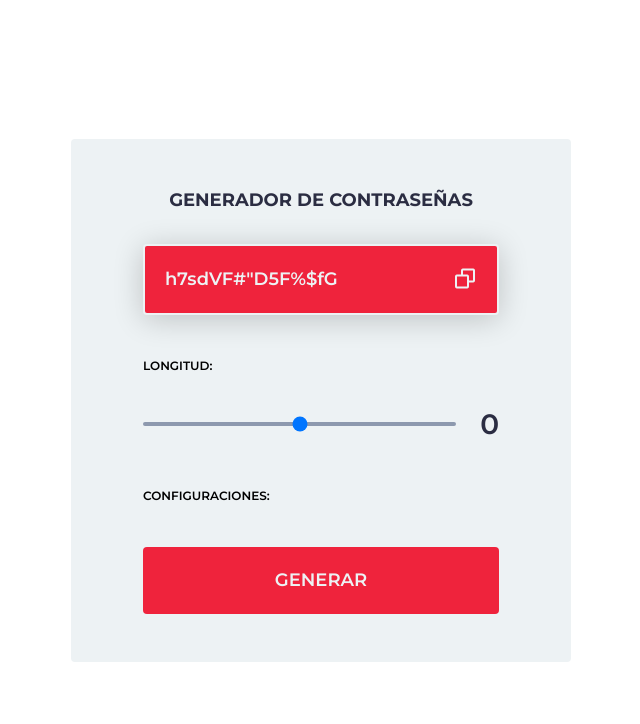
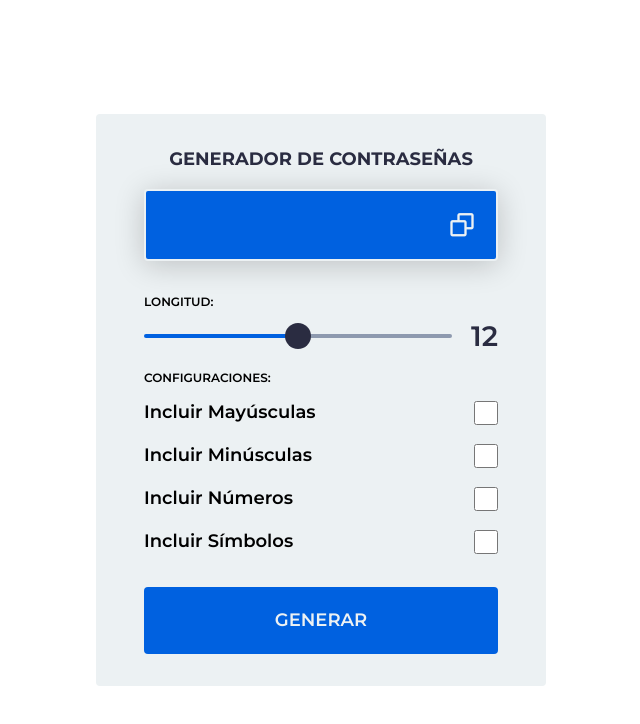
Before and after one commit to darvorl/generador-de-contrasenas-alura, a plain HTML site: page index.html in a window 1280 px wide. Both pictures are taken after a click on the button "GENERAR". Shown: the whole page, without its empty margins (319-959 px from the left). Drawn offline with nearby package versions, Linux system fonts and the light colour scheme.

Commit message:
added all the functionality

```diff
--- a/index.html
+++ b/index.html
@@ -22,27 +22,58 @@
         <div class="container__header">
           <h1>GENERADOR DE CONTRASEÑAS</h1>
           <div class="container__header__password btn">
-            <div class="container__header__password__generated">
-              h7sdVF#"D5F%$fG
+            <div class="container__header__password__generated" id="password-generated">Password
             </div>
-            <i class="bx bx-copy bx-tada-hover"></i>
+            <i id="copy-icon" class="bx bx-copy bx-tada-hover"></i>
           </div>
         </div>
 
+        <div class="container__password__settings">
           <div class="container__longitud">
-          <label for="password__range">LONGITUD:</label>
+            <label for="password-range">LONGITUD:</label>
             <div class="container__longitud__range">
-            <input type="range" name="" id="password__range" min="6" max="18" value="12">
-            <div class="container__longitud__range__value">0</div>
+              <input
+                type="range"
+                name=""
+                id="password-range"
+                min="6"
+                max="18"
+                value="12"
+                autocomplete="off"
+              />
+              <div class="container__longitud__range__value" id="range-value">
+                12
+              </div>
             </div>
           </div>
 
           <div class="container__configuraciones">
             <label for="">CONFIGURACIONES:</label>
-
+            <div class="container__configuraciones__inputs">
+              <div class="input">
+                <label for="incluir-mayusculas">Incluir Mayúsculas</label>
+                <input type="checkbox" name="" id="incluir-mayusculas" autocomplete="off" />
               </div>
 
-        <button class="btn">GENERAR</button>
+              <div class="input">
+                <label for="incluir-minusculas">Incluir Minúsculas</label>
+                <input type="checkbox" name="" id="incluir-minusculas" autocomplete="off" />
+              </div>
+
+              <div class="input">
+                <label for="incluir-numeros">Incluir Números</label>
+                <input type="checkbox" name="" id="incluir-numeros" autocomplete="off" />
+              </div>
+
+              <div class="input">
+                <label for="incluir-simbolos">Incluir Símbolos</label>
+                <input type="checkbox" name="" id="incluir-simbolos" autocomplete="off" />
+              </div>
+            </div>
+          </div>
+        </div>
+
+        <button class="btn" id="generate-password">GENERAR</button>
       </div>
     </main>
     <script src="./main.js"></script>
--- a/main.js
+++ b/main.js
@@ -0,0 +1,106 @@
+const inputRange = document.getElementById("password-range");
+const rangeValue = document.getElementById("range-value");
+const passwordGenerated = document.getElementById("password-generated");
+const generateBtn = document.getElementById("generate-password");
+const passwordRange = document.getElementById("password-range");
+const minusculas = "abcdefghijklmnopqrstuvwxyz";
+const mayusculas = "ABCDEFGHIJKLMNOPQRSTUVWXYZ";
+const numeros = "1234567890";
+const simbolos = "!@#$%^&*()_+-=[]{}|;',./<>?";
+const mayusculasCheckbox = document.getElementById("incluir-mayusculas");
+const minusculasCheckbox = document.getElementById("incluir-minusculas");
+const numerosCheckbox = document.getElementById("incluir-numeros");
+const simboloCheckbox = document.getElementById("incluir-simbolos");
+const copyIcon = document.getElementById("copy-icon");
+
+function updateRangeValue() {
+  rangeValue.textContent = inputRange.value;
+}
+
+function generatePassword(
+  longitud,
+  incluirMayusculas,
+  incluirMinusculas,
+  incluirNumeros,
+  incluirSimbolos
+) {
+  let password = "";
+  let caracteres = "";
+
+  if (
+    mayusculasCheckbox.checked ||
+    minusculasCheckbox.checked ||
+    numerosCheckbox.checked ||
+    simboloCheckbox.checked
+  ) {
+    if (incluirMayusculas) {
+      caracteres += mayusculas;
+    }
+    if (incluirMinusculas) {
+      caracteres += minusculas;
+    }
+    if (incluirNumeros) {
+      caracteres += numeros;
+    }
+    if (incluirSimbolos) {
+      caracteres += simbolos;
+    }
+
+    for (let i = 0; i < longitud; i++) {
+      password += caracteres[Math.floor(Math.random() * caracteres.length)];
+    }
+  } else {
+    alert("Marca al menos un checkbox!");
+  }
+
+  return password;
+}
+
+function copyToClipboard(text) {
+  navigator.clipboard.writeText(text).then();
+}
+
+inputRange.addEventListener("input", updateRangeValue);
+inputRange.addEventListener("input", function () {
+  const value = this.value;
+  const min = this.min;
+  const max = this.max;
+
+  const percentage = ((value - min) / (max - min)) * 100;
+
+  this.style.background = `linear-gradient(to right, var(--clr--accent) ${percentage}%, var(--clr--text--400) ${percentage}%)`;
+});
+copyIcon.addEventListener("click", function () {
+  let password = passwordGenerated.textContent;
+  if (password !== "Password") {
+    copyToClipboard(password);
+  }
+});
+copyIcon.addEventListener("click", function() {
+  copyIcon.style.opacity = "20%"
+
+  setTimeout(function() {
+    copyIcon.style.opacity = "100%"
+  }, 400)
+})
+
+window.onload = function () {
+  var inputs = document.querySelectorAll(
+    'input[type="checkbox"], input[type="radio"]'
+  );
+
+  inputs.forEach(function (input) {
+    input.value = input.defaultValue;
+  });
+};
+
+generateBtn.addEventListener("click", function () {
+  passwordGenerated.textContent = "";
+  passwordGenerated.textContent = generatePassword(
+    passwordRange.value,
+    mayusculasCheckbox.checked,
+    minusculasCheckbox.checked,
+    numerosCheckbox.checked,
+    simboloCheckbox.checked
+  );
+});
--- a/style.css
+++ b/style.css
@@ -1,9 +1,10 @@
 /* ROOT */
 :root {
-  --clr--accent: #ef233c;
-  --clr--text--700: #2b2d42;
-  --clr--text--400: #8d99ae;
-  --clr--text--100: #edf2f4;
+  --clr--accent: hsl(214, 100%, 44%);
+  --clr--text--700: hsl(235, 21%, 21%);
+  --clr--text--400: hsl(218, 17%, 62%);
+  --clr--text--200: hsl(197, 24%, 84%);
+  --clr--text--100: hsl(197, 24%, 94%);
   font-family: "Montserrat", sans-serif;
 }
 
@@ -79,6 +80,10 @@ h1 {
   transition: 0.4s;
 }
 
+input {
+  cursor: pointer;
+}
+
 /* MEDIA QUERIES */
 
 /* --- STYLES --- */
@@ -91,18 +96,18 @@ main {
 
 .container {
   flex: 1;
-  max-width: 500px;
+  max-width: 450px;
   background-color: var(--clr--text--100);
-  padding: 48px 72px;
+  padding: 32px 48px;
   display: flex;
   flex-direction: column;
   justify-content: center;
-  gap: 42px;
+  gap: 32px;
   border-radius: 4px;
 }
 
 .container > .btn:hover {
-  box-shadow: 0px 0px 24px 8px rgba(239, 35, 60, 0.3);
+  box-shadow: 0px 0px 24px 8px rgba(0, 97, 223, 0.3);
   scale: 0.97;
 }
 
@@ -117,7 +122,7 @@ main {
   width: 100%;
   display: flex;
   flex-direction: column;
-  gap: 30px;
+  gap: 16px;
   align-items: center;
   justify-content: center;
 }
@@ -135,26 +140,34 @@ main {
 }
 
 .container__header__password i {
-  font-size: 24px;
+  font-size: 28px;
+}
+
+/* PASSWORD SETTINGS */
+.container__password__settings {
+  display: flex;
+  flex-direction: column;
+  gap: 12px;
 }
 
 /* LONGITUD */
 .container__longitud {
   display: flex;
   flex-direction: column;
-  gap: 28px;
+  gap: 4px;
 }
 
-#password__range {
+#password-range {
   appearance: none;
   border-radius: 12px;
-  background-color: var(--clr--text--400);
+  background: linear-gradient(to right, var(--clr--accent) 50%, var(--clr--text--400) 50%);
+  transition: background 0.15s ease-in-out;
   height: 4px;
   outline: none;
-  width: 100%;
+  width: 87%;
 }
 
-#password_range::-webkit-slider-thumb {
+#password-range::-webkit-slider-thumb {
   appearance: none;
   width: 26px;
   height: 26px;
@@ -164,7 +177,7 @@ main {
   border: none;
 }
 
-#password__range::-moz-range-thumb {
+#password-range::-moz-range-thumb {
   appearance: none;
   width: 26px;
   height: 26px;
@@ -178,7 +191,6 @@ main {
   display: flex;
   justify-content: space-between;
   align-items: center;
-  gap: 24px;
 }
 
 .container__longitud__range__value {
@@ -191,5 +203,46 @@ main {
 .container__configuraciones {
   display: flex;
   flex-direction: column;
-  gap: 28px;
+  gap: 12px;
 }
+
+.container__configuraciones__inputs {
+  display: flex;
+  flex-direction: column;
+  gap: 16px;
+}
+
+.container__configuraciones__inputs .input {
+  display: flex;
+  justify-content: space-between;
+  align-items: center;
+}
+
+.container__configuraciones__inputs .input label {
+  font-size: 18px;
+  font-weight: 600;
+}
+
+.container__configuraciones__inputs .input input {
+  width: 24px;
+  height: 24px;
+  background-color: white;
+  border: 2px solid var(--clr--accent);
+}
+
+.input__check {
+  position: relative;
+  display: flex;
+  align-items: center;
+  justify-content: center;
+}
+
+.input__check i {
+  position: absolute;
+  display: none;
+  pointer-events: none;
+}
+
+#copy-icon {
+  transition: 0.2s;
+}
```
Lines whose indentation alone changed are shown as unchanged.
